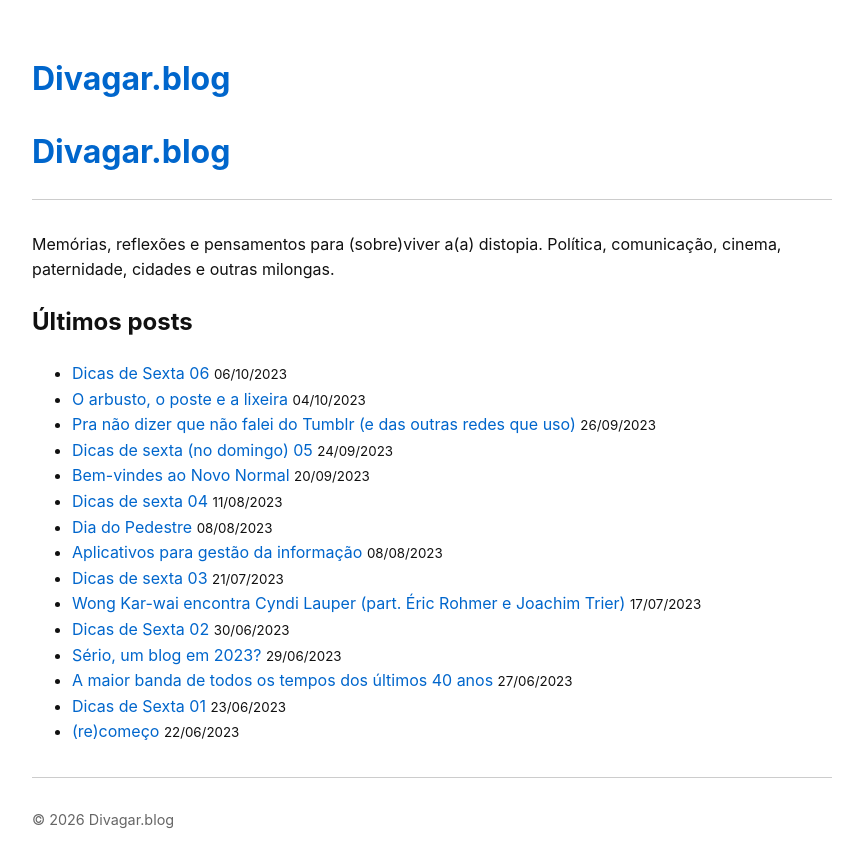
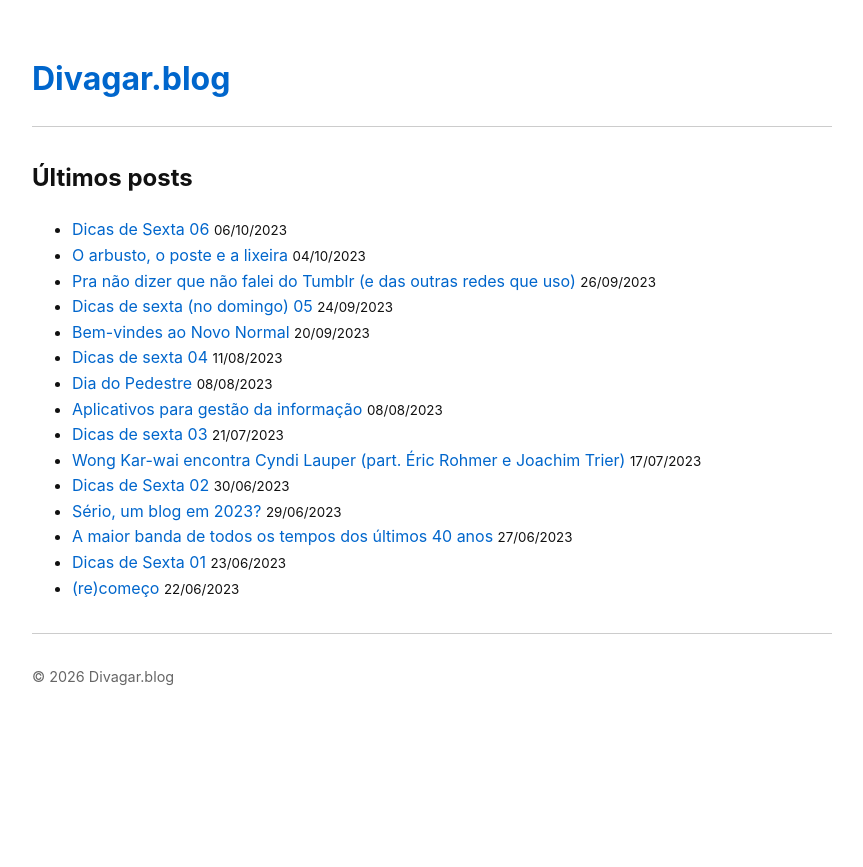
Before and after one commit to benicchio79/benicchio79.github.io, a Jekyll site: the page built from index.md, in a window 1280 px wide. Shown: the top 867 px of the page, without its empty margins (208-1071 px from the left). Built offline with Jekyll 4.4.1, drawn with Linux system fonts in a browser that asks for light colours; part of the change alters nothing that is shown.

```diff
--- a/_config.yml
+++ b/_config.yml
@@ -1,6 +1,6 @@
 title: Divagar.blog
 description: "Memórias, reflexões e pensamentos para (sobre)viver a distopia"
-url: "https://divagar.blog"
+url: "https://www.divagar.blog"
 baseurl: ""
 
 github_pages: true
--- a/_layouts/default.html
+++ b/_layouts/default.html
@@ -2,8 +2,9 @@
 <html>
 <head>
   <meta charset="UTF-8">
-  <h1><a href="{{ '/' | relative_url }}">{{ site.title }}</a></h1>
   <meta name="viewport" content="width=device-width, initial-scale=1">
+
+  <title>{{ page.title }} | {{ site.title }}</title>
 
   <!-- Favicons -->
   <link rel="icon" type="image/x-icon" href="{{ '/favicon.ico' | relative_url }}">
@@ -15,11 +16,13 @@
 </head>
 <body>
   <header>
-    <h1><a href="/">{{ site.title }}</a></h1>
+    <h1><a href="{{ '/' | relative_url }}">{{ site.title }}</a></h1>
   </header>
+
   <main>
     {{ content }}
   </main>
+
   <footer>
     <p>© {{ site.time | date: '%Y' }} {{ site.title }}</p>
   </footer>
--- a/_layouts/home.html
+++ b/_layouts/home.html
@@ -1,7 +1,7 @@
 ---
 layout: default
+title: Home
 ---
-{{ content }}
 
 <h2>Últimos posts</h2>
 <ul>
--- a/_layouts/post.html
+++ b/_layouts/post.html
@@ -1,6 +1,7 @@
 ---
 layout: default
 ---
+
 <article>
   <h1>{{ page.title }}</h1>
   <p class="date">{{ page.date | date: "%d/%m/%Y" }}</p>
```
